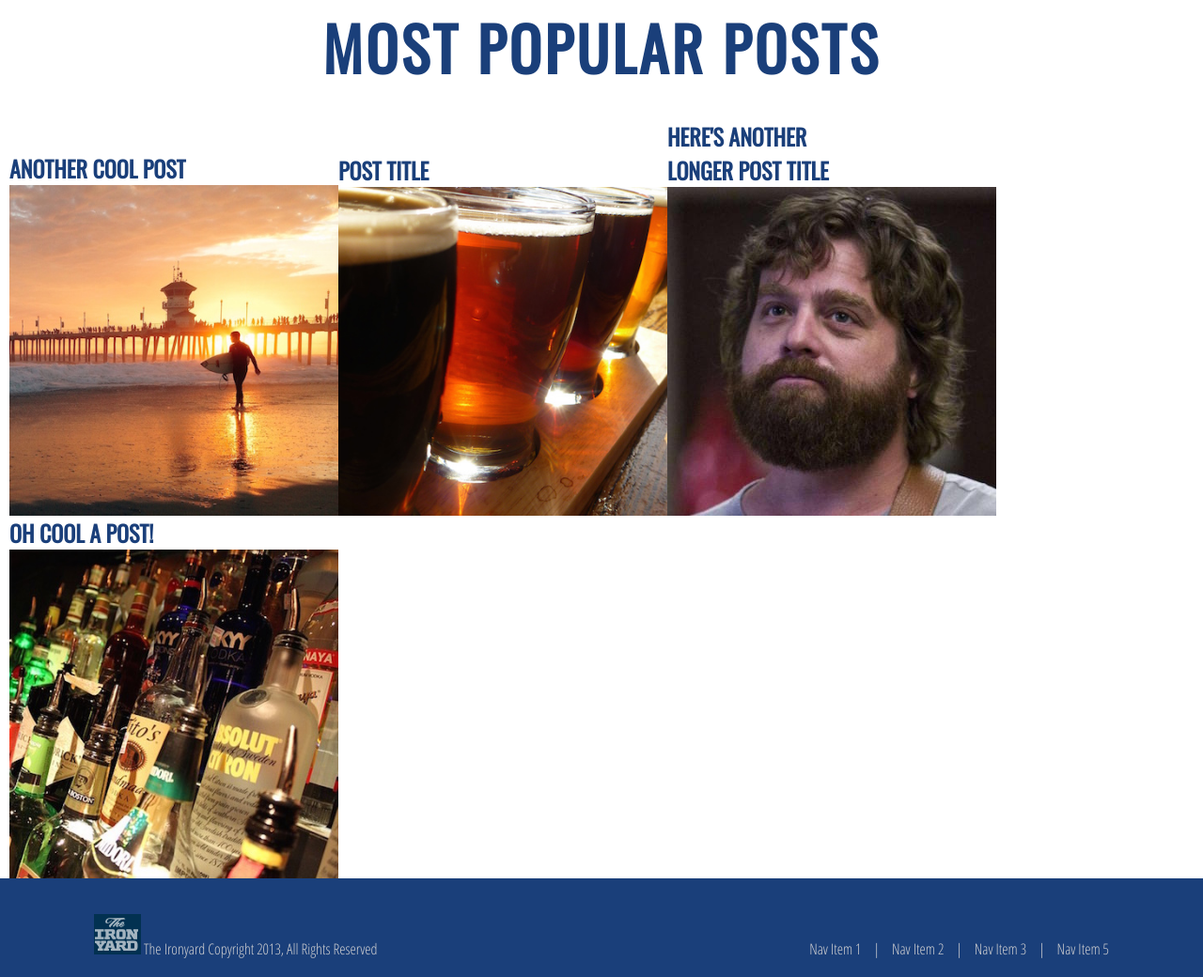
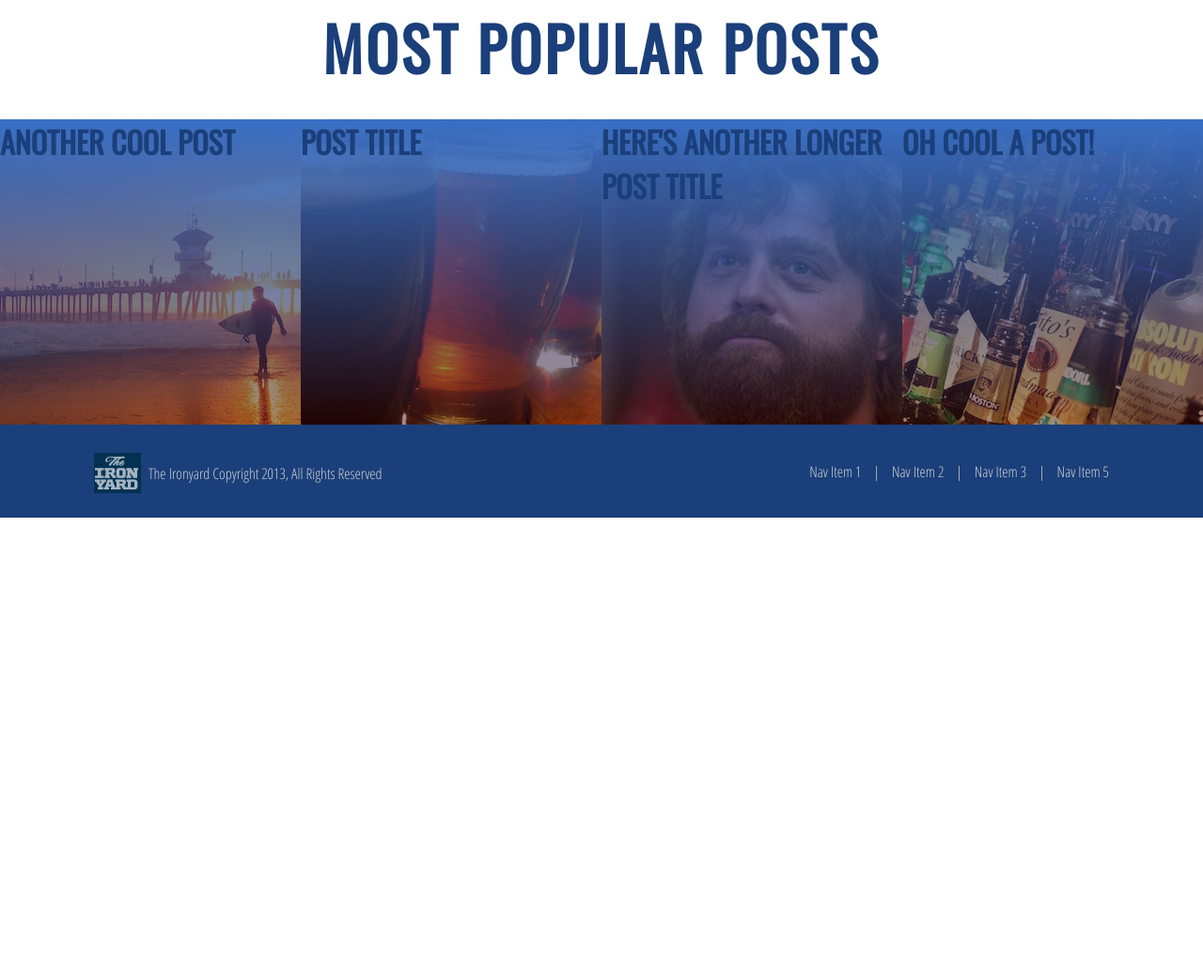
Before and after one commit to raveve/ironyardjan7, a plain HTML site: page index.html in a window 1280 px wide. Shown: the part 1873-2913 px from the top of the page at 94% size. After the commit the page ends 2424 px from the top, so only its background shows below. Drawn offline with nearby package versions, Linux system fonts and the light colour scheme.

Commit message:
Tweaked the footer copyright and image placement, halfway done with pop posts images and hover

```diff
--- a/css/main.css
+++ b/css/main.css
@@ -123,7 +123,7 @@ article ul {
   margin-bottom: 40px;
 }
 
-#mini_author {
+.mini_author {
   border-radius: 100%;
   height: 25px;
 }
@@ -164,7 +164,7 @@ aside div {
   margin-bottom: 50px;
 }
 
-#norm_author {
+.norm_author {
   border-radius: 100%;
   height: 75px;
   display: block;
@@ -199,6 +199,7 @@ aside a, li {
 
 .adlink {
   float: right;
+  padding-right: 10px;
 }
 
 .sidetext h3 {
@@ -212,83 +213,141 @@ aside a, li {
   line-height: 1.8em;
 }
 
+
 /*******************************
-FOOTER
+SECTION
 ********************************/
 
-footer {
+.popular_posts {
+  font-size: 0;
+}
+
+.surfer {
+  font-size: 16px;
+}
+
+section {
   border-top: 2px solid #CFCFD1;
   margin-top: 100px;
+  position:relative;
 }
 
-footer h2 {
+section h2 {
   text-align: center;
   color: #1A3F7A;
   margin-bottom: 30px;
 }
 
-.popular_posts {
-  font-size: 0;
+.popular_posts a {
+  font-family: 'Oswald', sans-serif;
+  font-size: 32px;
+  color: #1A3F7A;
+  text-decoration: none;
+  font-weight: bold;
+  display:inline;
+  height:325px;
+  width:25%;
+  float:left;
+  display:inline;
+  position:relative;
 }
 
-.pop_posts {
-  font-size: 16px;
+.surfer {
+  background:
+  linear-gradient(
+    rgba(57, 111, 196, 1),
+    rgba(57, 0, 0, 0.45)
+    ),
+    url("../images/surfer.jpg");
 }
 
-.popular_posts img {
-  width: 350px;
+.surfer:hover {
+
 }
 
-.popular_posts div {
-  display: inline-block;
-  height: 350px;
-  width: 350px;
+.flight {
+  background:
+  linear-gradient(
+    rgba(57, 111, 196, 1),
+    rgba(57, 0, 0, 0.45)
+    ),
+    url("../images/flight.jpg");
 }
 
-.popular_posts {
-  padding-right: 10px;
-  padding-left: 10px;
+.flight:hover {
+
 }
 
-#iylogo {
-  margin-top: 38px;
-  margin-left: 100px;
+.zach {
+  background:
+  linear-gradient(
+    rgba(57, 111, 196, 1),
+    rgba(57, 0, 0, 0.45)
+    ),
+    url("../images/zach.jpg");
 }
 
-.copyright div {
-  display: inline-block;
+.zach:hover {
+
+}
+
+.liquor {
+  background:
+  linear-gradient(
+    rgba(57, 111, 196, 1),
+    rgba(57, 0, 0, 0.45)
+    ),
+    url("../images/liquor.jpg");
+}
+
+.liquor:hover {
+
+}
+
+/*******************************
+FOOTER
+********************************/
+footer {
+  padding-top: 20px;
+}
+
+footer nav {
+  display: inline;
+}
+
+.copyright p {
+  color: #CFCFD1;
 }
 
 .footer_nav {
   background-color: #1A3F7A;
-  padding-bottom: 20px;
+  padding: 20px 0 20px 0;
 }
 
-footer nav {
-  float: right;
-  margin-top: -38px;
-}
-
-footer ul {
-  margin-right: 100px;
-}
-
-footer li {
+.right_footer_nav li {
   padding-left: 10px;
-}
-
-footer p {
-  color: #CFCFD1;
 }
 
 footer a, li {
     color: #CFCFD1;
 }
 
-.pop_posts a {
-  font-family: 'Oswald', sans-serif;
-  font-size: 24px;
-  color: #1A3F7A;
-  text-decoration: none;
-  font-weight: bold;
+.copyright {
+  margin-left: 100px;
+  margin-top: 310px;
 }
+
+.copyright img, .copyright p {
+  display: inline-block;
+  vertical-align: middle;
+}
+
+.copyright img {
+  margin-right: 5px;
+}
+
+.right_footer_nav {
+  float: right;
+  margin-right: 100px;
+  margin-top: -40px;
+}
--- a/index.html
+++ b/index.html
@@ -34,7 +34,7 @@
   <article>
     <h2>A FANTASTIC ENGAGING HEADLINE GOES HERE</h2>
     <ul>
-      <li><img src="images/a.jpg" alt="Anne Marie" id="mini_author"></li>
+      <li><img src="images/a.jpg" alt="Anne Marie" class="mini_author"></li>
       <li class="auth_name">Anne Marie</li>
       <li>on <a href="#">Monday Oct. 7th 9:22pm</a></li>
     </ul>
@@ -66,7 +66,7 @@
   <aside>
 
     <div class="author">
-      <img src="images/a.jpg" alt="Annie Marie" id="norm_author">
+      <img src="images/a.jpg" alt="Annie Marie" class="norm_author">
       <h3>ANNIE MARIE</h3>
       <ul class="social">
         <li><a href="#">Twitter</a></li>
@@ -91,38 +91,53 @@
     </div>
 
   </aside>
+<!--
+<section class="popular-posts">
+  <h2>Most popular posts</h2>
+<div class="popular-posts-wrapper">
+  <li class="image-link honnold">
+    <a href="#"><h3>another cool post</h3></a>
+  </li>
+  <li class="image-link rope">
+    <a href="#"><h3>post title</h3></a>
+  </li>
+  <li class="image-link ravelle">
+    <a href="#"><h3>here's another longer post title</h3></a>
+  </li>
+  <li class="image-link beeners">
+    <a href="#"><h3>oh cool, a post!</h3></a>
+  </li>
+</section>
+-->
 
-  <footer>
+
+
+  <section>
 
     <h2>MOST POPULAR POSTS</h2>
 
     <div class="popular_posts">
-      <div class="pop_posts">
-        <a href="#">ANOTHER COOL POST<img src="images/surfer.jpg" alt="Surfer Dude">
-        </a>
-      </div>
-      <div class="pop_posts">
-        <a href="#">POST TITLE<img src="images/flight.jpg" alt="Beer Flight">
-        </a>
-      </div>
-      <div class="pop_posts">
-        <a href="#">HERE'S ANOTHER <br>LONGER POST TITLE<img src="images/zach.jpg" alt="Bearded Dude">
-        </a>
-      </div>
-      <div class="pop_posts">
-        <a href="#">OH COOL A POST!<img src="images/liquor.jpg" alt="Liquor Bottles">
-        </a>
-      </div>
+
+        <a href="#" class="surfer">ANOTHER COOL POST</a>
+        <a href="#" class="flight">POST TITLE</a>
+        <a href="#" class="zach">HERE'S ANOTHER LONGER POST TITLE</a>
+        <a href="#" class="liquor">OH COOL A POST!</a>
+
     </div>
 
+  </section>
+
+  <footer>
+
     <div class="footer_nav">
+
       <div class="copyright">
-        <div><img src="images/ironyardlogo.png" alt="The Iron Yard Logo" id="iylogo"></div>
-        <div><p>The Ironyard Copyright 2013, All Rights Reserved</p></div>
+        <img src="images/ironyardlogo.png" alt="Iron Yard Logo">
+        <p>The Ironyard Copyright 2013, All Rights Reserved</p>
       </div>
 
       <nav>
-      <ul>
+      <ul class="right_footer_nav">
         <li><a href="#">Nav Item 1</a></li>
         <li>|</li>
         <li><a href="#">Nav Item 2</a></li>
```
